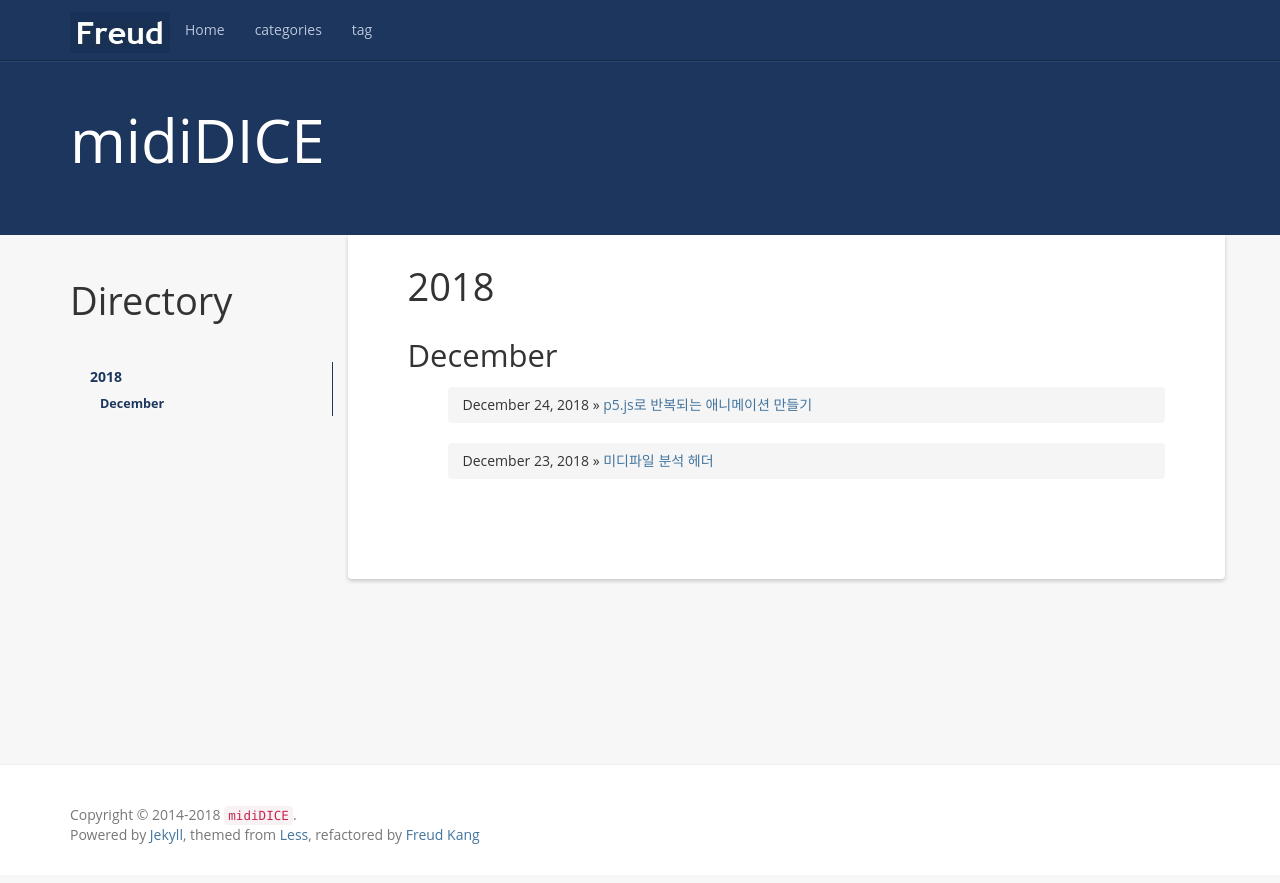
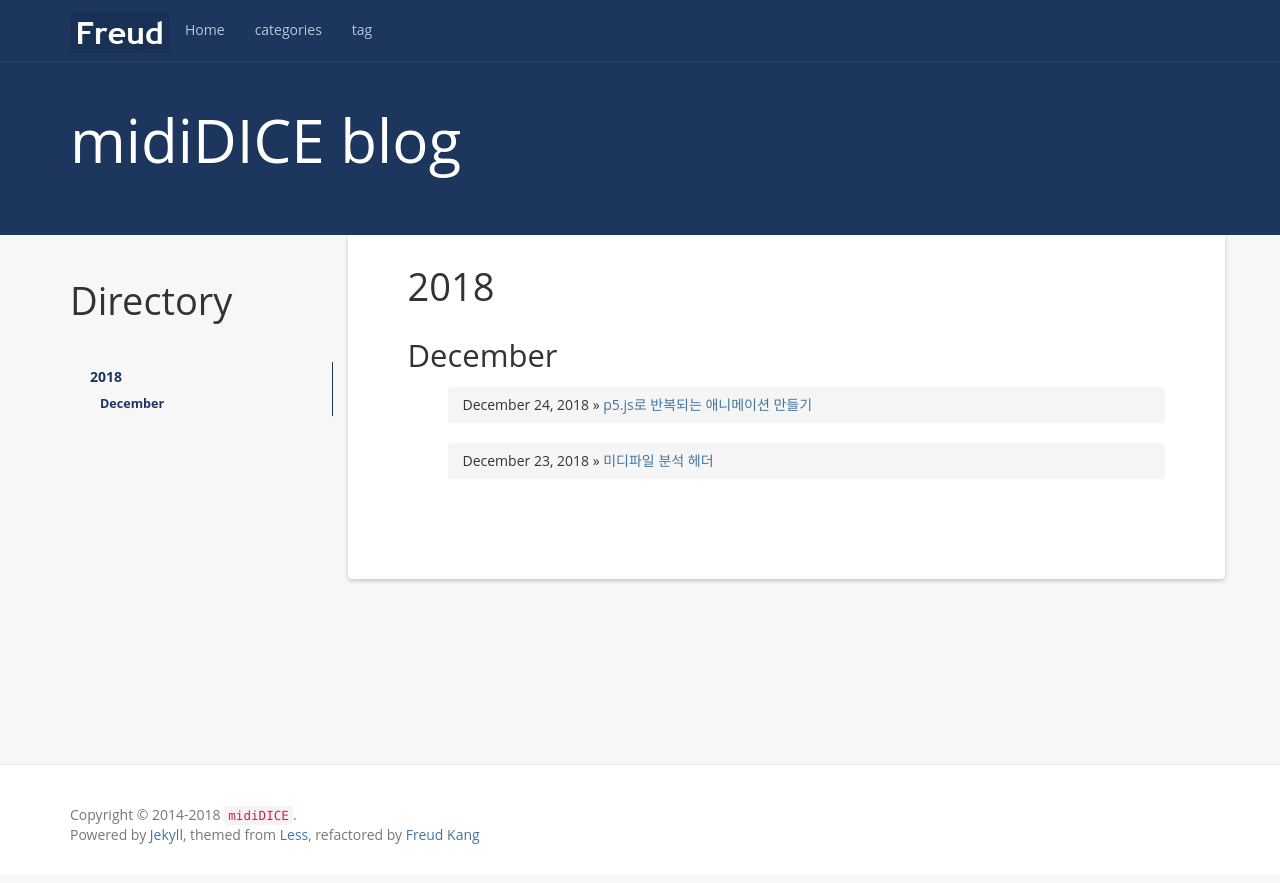
Before and after one commit to mididice/mididice.github.io, a Jekyll site: the page built from index.html, in a window 1280 px wide. Shown: the top 883 px of the page. Built offline with Jekyll 4.4.1, drawn with Linux system fonts in a browser that asks for light colours; nearby versions of some CDN libraries; a script that is not in the unit is left out; the list of posts is cut into pages by our own code; comment, search, counter and statistics services are not loaded.

Commit message:
Update _config.yml

```diff
--- a/_config.yml
+++ b/_config.yml
@@ -1,5 +1,5 @@
 # Site settings
-name: midiDICE
+name: midiDICE blog
 email: mididice@gmail.com
 author: midiDICE
 url: http://mididice.github.io/
```
